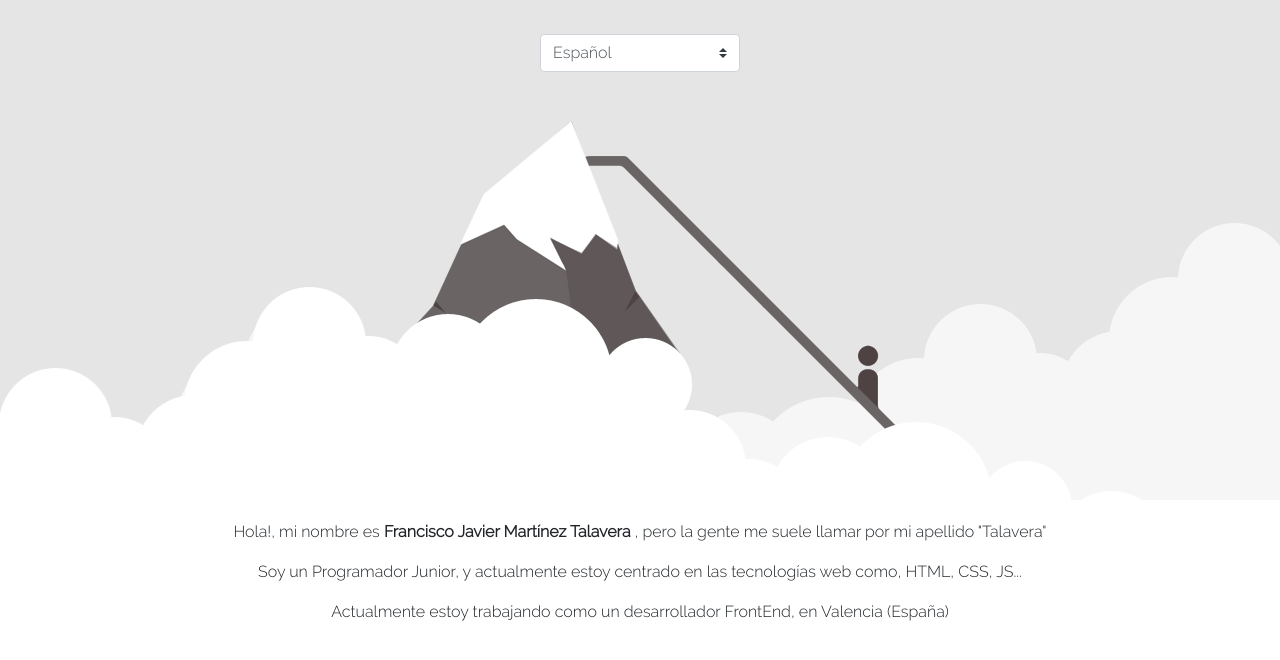
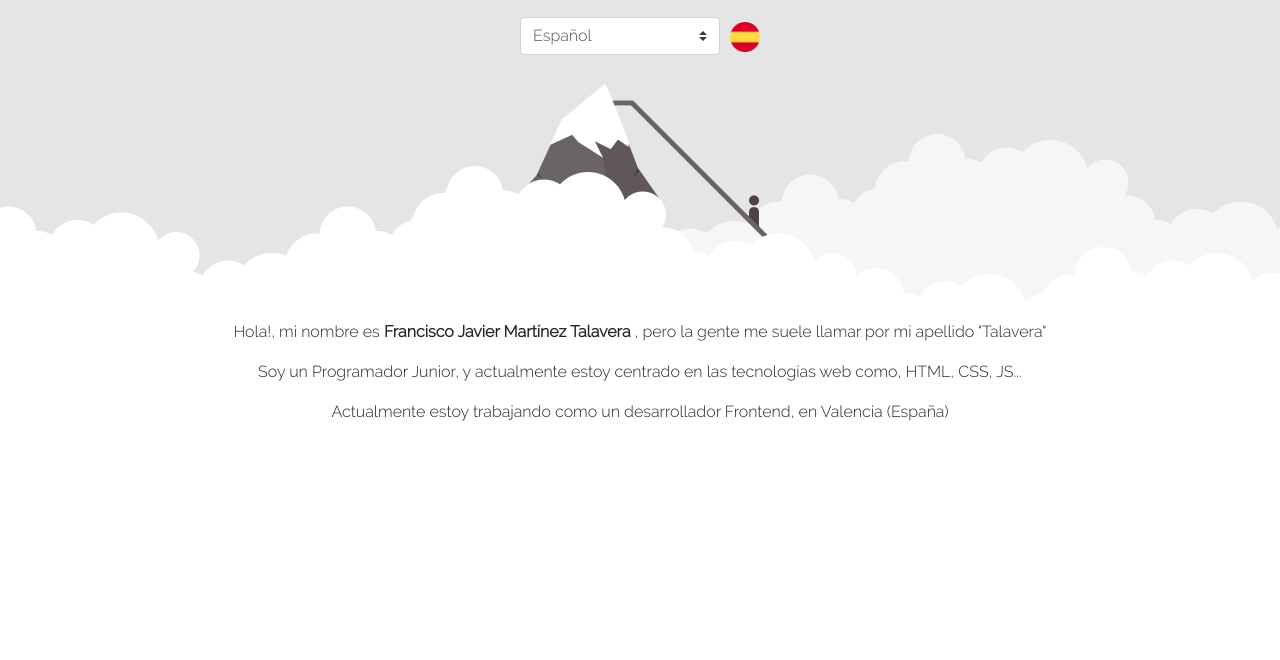
Before and after one commit to fcojavierMT/mySitePortfolio, a Vue app: page /#/home in a window 1280 px wide. Shown: the top 660 px of the page. Built offline with nearby package versions, Linux system fonts and the light colour scheme.

Commit message:
feat(lang): added icon flag

```diff
--- a/src/components/selectBar.vue
+++ b/src/components/selectBar.vue
@@ -19,22 +19,22 @@ export default {
         {
           value: "es",
           text: "Español",
-          image: "../assets/imgs/languagesIcon/spanish.png"
+          image: "spanish"
         },
         {
           value: "en",
           text: "English",
-          image: "../assets/imgs/languagesIcon/english.png"
+          image: "english"
         }
       ]
     };
   },
   methods: {
     changeLanguage: function() {
-      const imageSelected = this.options.filter(option => {
+      const imageSelected = this.options.find(option => {
         return option.value === this.selected;
       });
-      this.$emit("language", { lang: this.selected, image: imageSelected});
+      this.$emit("language", { lang: this.selected, property: imageSelected});
     }
   }
 };
--- /dev/null
+++ b/src/components/works.vue
@@ -0,0 +1,24 @@
+<template>
+  <b-container fluid class="p-4">
+  </b-container>
+</template>
+
+<script>
+export default {
+  name: "works",
+  data() {
+    return {
+      works: [
+        {
+          title: 'First work',
+          image: 'https://picsum.photos/250/250/?image=58'
+        }
+      ]
+    }
+  }
+};
+</script>
+
+<style>
+
+</style>
--- a/src/i18n/en.json
+++ b/src/i18n/en.json
@@ -2,7 +2,7 @@
   "introduction": "Hi!, my name is",
   "name": "Francisco Javier Martínez Talavera",
   "call": ", but people usually call me  \"Talavera\"",
-  "func": "And im a Junior Programmer, focused on web technologies as, Javascript, HTML, CSS, etc.. Also looking on frameworks as Angular or Vue",
+  "func": "And im a Junior Programmer, focused on web technologies as, Javascript, HTML, CSS, etc",
   "currently": "Im currently Working as a Frontend Developer, on Valencia (Spain)",
   "someWorks": "Some of my works",
   "firstProject": "My first project. A simple web to put notes, with login page made with firebase"
--- a/src/i18n/es.json
+++ b/src/i18n/es.json
@@ -3,7 +3,7 @@
   "name": "Francisco Javier Martínez Talavera",
   "call": ", pero la gente me suele llamar por mi apellido \"Talavera\"",
   "func": "Soy un Programador Junior, y actualmente estoy centrado en las tecnologías web como, HTML, CSS, JS...",
-  "currently": "Actualmente estoy trabajando como un desarrollador FrontEnd, en Valencia (España)",
+  "currently": "Actualmente estoy trabajando como un desarrollador Frontend, en Valencia (España)",
   "someWorks": "Aquí algunos de mis trabajos",
   "firstProject": "Mi primer proyecto. Una web simple donde poner notas, con un login desarrollado con firebase"
 }
--- a/src/router.js
+++ b/src/router.js
@@ -1,20 +1,20 @@
-import Vue from 'vue'
-import Router from 'vue-router'
-import Home from './views/Home.vue'
-Vue.use(Router)
+import Vue from 'vue';
+import Router from 'vue-router';
+import Home from './views/Home.vue';
+Vue.use(Router);
 
 export default new Router({
   routes: [
     {
-      path: '/',
+      path: '/home',
       name: 'home',
-      redirect: '/home',
       component: Home
     },
     {
-      path: '/home',
-      name: 'home',
+      path: '/*',
+      name: 'redirect',
+      redirect: '/home',
       component: Home
     }
   ]
-})
+});
--- a/src/views/Home.vue
+++ b/src/views/Home.vue
@@ -5,8 +5,13 @@
         <b-col class="animated jackInTheBox slower"></b-col>
       </b-row>
       <b-row>
-        <b-col>
+        <b-col class="container-lang">
           <select-bar v-on:language="change"></select-bar>
+          <img
+            class="image-flag"
+            :src="require(`@/assets/imgs/languagesIcon/${image}.png`)"
+            alt="Flag country"
+          >
         </b-col>
       </b-row>
     </b-container>
@@ -19,6 +24,7 @@
       <p>{{$t('func')}}</p>
       <p>{{$t('currently')}}</p>
     </div>
+    <works></works>
   </div>
 </template>
 
@@ -36,23 +42,47 @@
   cursor: pointer;
   margin: 30px;
 }
+.container-lang {
+  display: flex;
+  justify-content: center;
+  align-items: center;
+  height: 30px;
+
+  .image-flag {
+    width: 30px;
+    margin-left: 10px;
+    margin-bottom: 5px;
+  }
+}
 
 .header-container {
-    height: 500px;
+  height: 300px;
   background-image: url("../assets/imgs/everest.png");
   background-repeat: no-repeat;
+  background-size: cover;
   background-position-x: 50%;
   background-position-y: 45%;
+
+  @media (max-width: 600px) {
+    height: 200px;
+  }
 }
 </style>
 
 <script>
 import selectBar from "../components/selectBar.vue";
+import works from "../components/works.vue";
 
 export default {
   name: "home",
+  data: () => {
+    return {
+      image: "spanish"
+    };
+  },
   methods: {
     change: function($event) {
+      this.image = $event.property.image;
       if ($event.lang === "en") {
         this.$i18n.locale = "en";
       } else {
@@ -61,7 +91,8 @@ export default {
     }
   },
   components: {
-    selectBar
+    selectBar,
+    works
   }
 };
 </script>
```
Also changed, not shown: src/App.vue (+0 -9 lines). Lines whose indentation alone changed are shown as unchanged.
